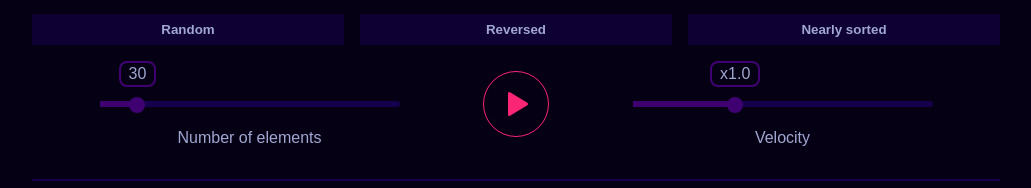
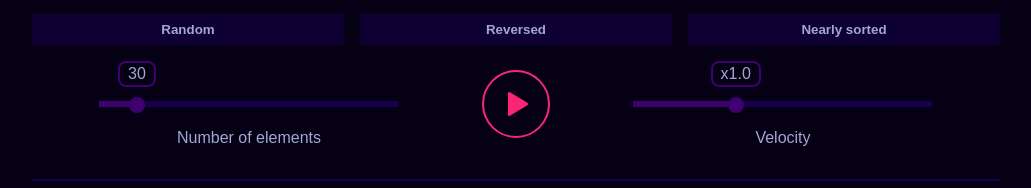
Before and after one commit to Eckry/Sorted-Symphony, a React (Vite) app: page / in a window 1280 px wide. Shown: the part 826-1014 px from the top of the page, without its empty margins (124-1155 px from the left). Built offline with nearby package versions, Linux system fonts and the light colour scheme; a web font is replaced by a local one.

Commit message:
change border from 1px to 2px in play sort button

```diff
--- a/src/components/styles/Configuration.css
+++ b/src/components/styles/Configuration.css
@@ -15,7 +15,7 @@
   display: grid;
   place-items: center;
   transition: 0.2s;
-  border: 1px solid var(--highlight-color);
+  border: 2px solid var(--highlight-color);
 }
 
 .play-sort:hover {
```
